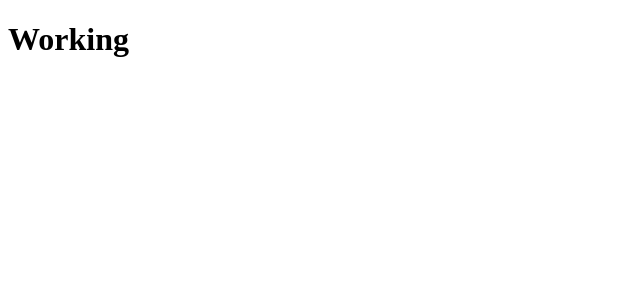
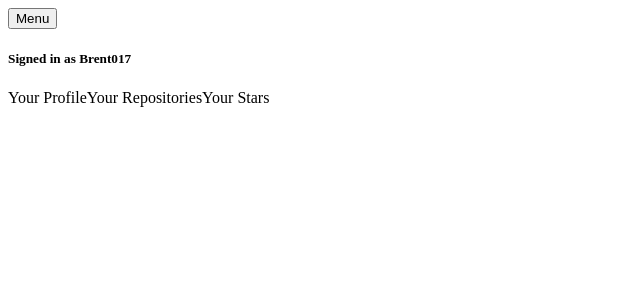
Before and after one commit to Brent017/toggler-app, a React (Create React App) app: page / in a window 1280 px wide. Shown: the top 300 px of the page, without its empty margins (0-640 px from the left). Built offline with nearby package versions, Linux system fonts and the light colour scheme.

Commit message:
menu added

```diff
--- a/src/App.js
+++ b/src/App.js
@@ -1,9 +1,10 @@
 import React from "react";
+import Menu from "./Menu";
 
 function App() {
   return (
     <div>
-      <h1>Working</h1>
+      <Menu />
     </div>
   );
 }
--- /dev/null
+++ b/src/Menu.js
@@ -0,0 +1,31 @@
+import React, { Component } from "react";
+
+class Menu extends Component {
+  state = {
+    show: true
+  };
+
+  toggleShow = () => {
+    this.setState(prevState => {
+      return {
+        show: !prevState.show
+      };
+    });
+  };
+
+  render() {
+    return (
+      <div>
+        <button>Menu</button>
+        <nav>
+          <h5>Signed in as Brent017</h5>
+          <a>Your Profile</a>
+          <a>Your Repositories</a>
+          <a>Your Stars</a>
+        </nav>
+      </div>
+    );
+  }
+}
+
+export default Menu;
```
